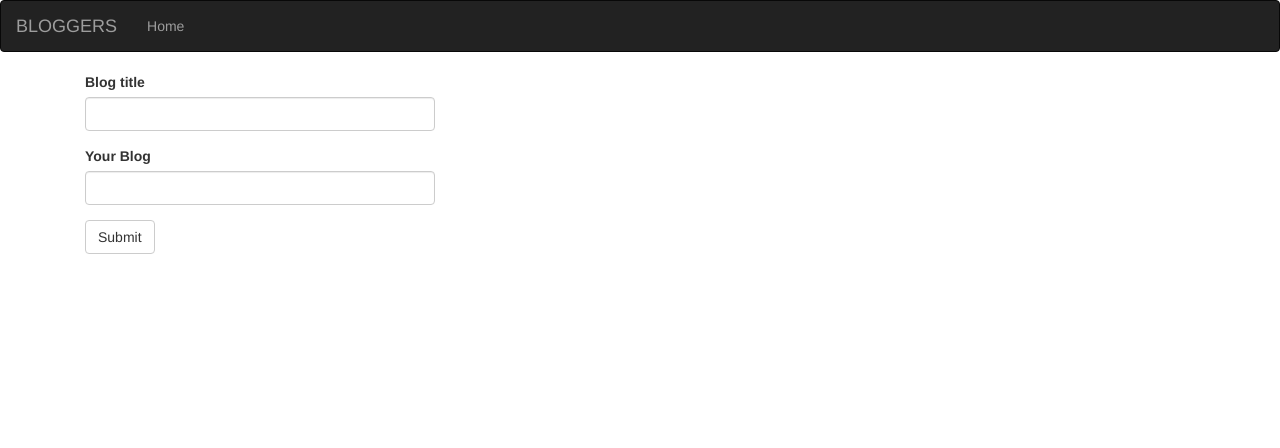
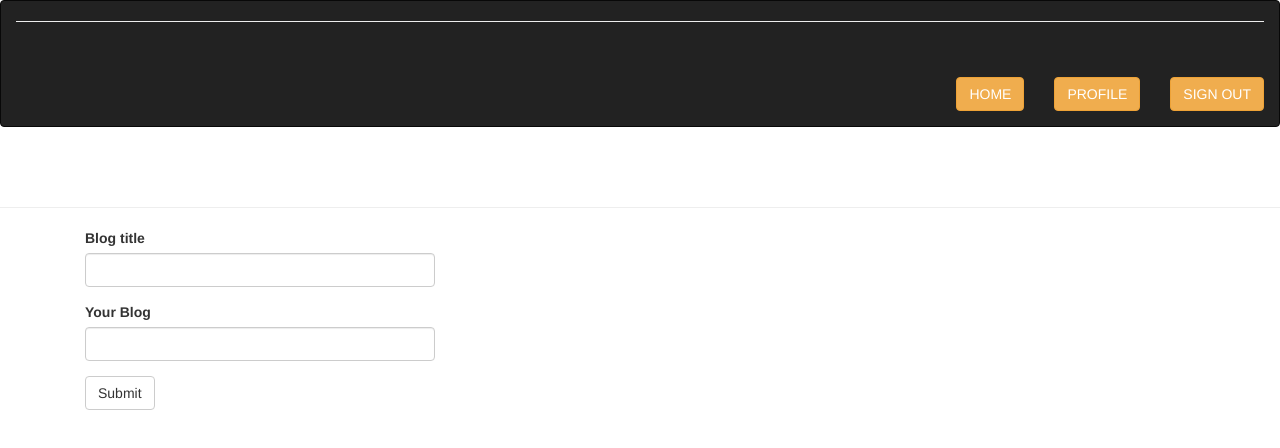
Before and after one commit to alexmwaura/BLOGGERS, a Flask app: page /blogs in a window 1280 px wide. Shown: the top 448 px of the page. Run offline with Flask 2, Linux system fonts and the light colour scheme; the visitor is signed in with stand-in values (Sample User, id 1); data comes from the database, SQL or seed files in the repository; data that the repository does not hold is empty; parts of the project's set-up code (start-up, migrations or seed data) failed here and were passed over; some libraries are stand-ins or nearby versions.

Commit message:
modify navabar and add buttons for signup,login and profile

```diff
--- a/app/templates/navbar.html
+++ b/app/templates/navbar.html
@@ -1,20 +1,34 @@
-<div style="position: static;">
+
+
 <div class="navbar navbar-inverse" role="navigation">
+
+
     <div class="container-fluid">
       <div class="navbar-header">
-                    <button type="button" class="navbar-toggle" data-toggle="collapse" data-target=".navbar-collapse">
+        <button type="button" class="navbar-toggle" data-toggle = "collapse" data-target = ".navbar-collapse">
           <span class="sr-only">Toggle navigation</span>
                       <span class="icon-bar"></span>
                       <span class="icon-bar"></span>
                       <span class="icon-bar"></span>
                     </button>
-                    <a class="navbar-brand" href="/"> BLOGGERS </a>
+
+
+
+
+      </div><hr>
+
     </div>
     <div class="navbar-collapse collapse">
-                    <ul class="nav navbar-nav">
-                        <li><a href="/">Home</a></li>
+      <ul class="nav navbar-nav navbar-right" >
+        {% if current_user.is_authenticated %}
+
+        <li id="home"><a href="/"><h3 class="btn btn-warning">HOME</h3></a></li>
+        <li id="profile"><a href="{{url_for('main.index',uname=current_user.username)}}"><h3 class="btn btn-warning">PROFILE</h3></a></a></li>
+        <li id="sign-out"><a href="{{url_for('auth.logout')}}"><h3 class="btn btn-warning">SIGN OUT</h3></a></li>
+        {% else %}
+
+        <li id="sign-in"><a href="{{url_for('auth.login')}}"><h3 class="btn btn-warning">SIGN IN</h3></a></li>
+        {%endif%}
+      </ul>
     </div>
-
-            </div>
-        </div>
-</div>
+  </div> <br><br><hr>
```
Lines whose indentation alone changed are shown as unchanged.
